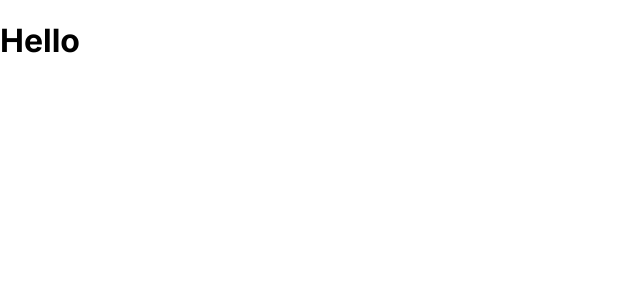
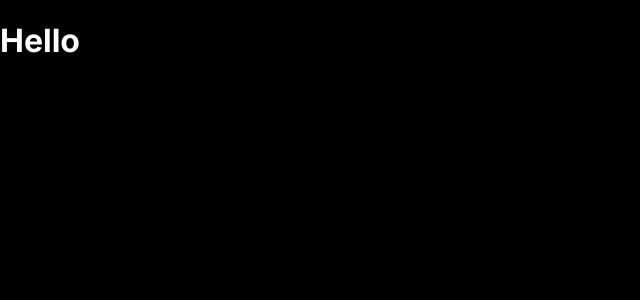
Before and after one commit to codeonec/theproject, a Next.js app: page / in a window 1280 px wide. Shown: the top 300 px of the page, without its empty margins (0-640 px from the left). Built offline with nearby package versions, Linux system fonts and the light colour scheme.

Commit message:
Declared Variables

```diff
--- a/styles/globals.css
+++ b/styles/globals.css
@@ -1,4 +1,12 @@
 @import url('https://fonts.googleapis.com/css2?family=Inter:wght@300;400;500;600;700;800&family=Work+Sans:wght@200&display=swap');
+
+:root{
+  --bg-main: #000;
+  --bg-secondary: #1A1A1A;
+  --border: #2F3336;
+  --text-main: #fefefe;
+  --text-secondary: #B3B3B3;
+}
 
 html,
 body {
@@ -6,6 +14,8 @@ body {
   margin: 0;
   font-family: 'Inter',-apple-system, BlinkMacSystemFont, Segoe UI, Roboto, Oxygen,
     Ubuntu, Cantarell, Fira Sans, Droid Sans, Helvetica Neue, sans-serif;
+  background: var(--bg-main);
+  color: var(--text-main);
 }
 
 a {
```
